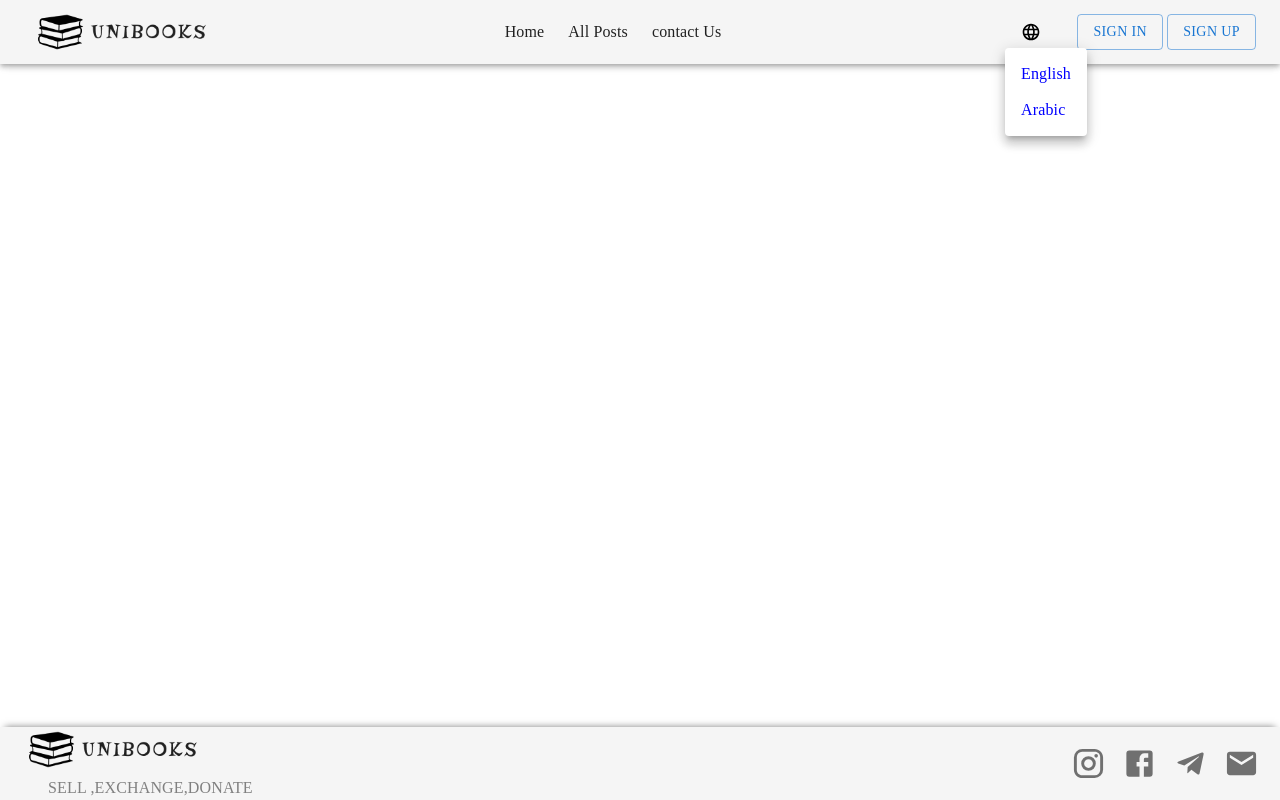
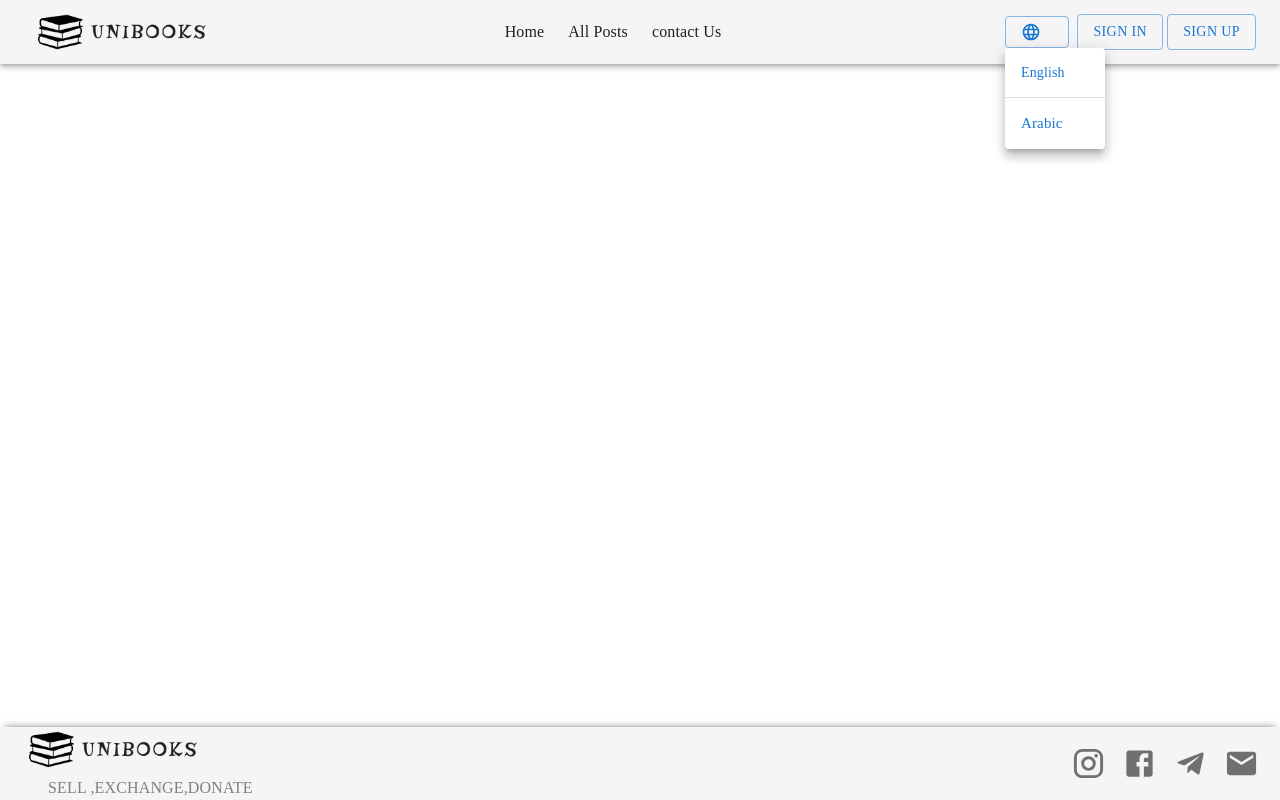
Before and after one commit to taladowiekat/unibooks, a React (Create React App) app in the folder frontend/: page / in a window 1280 px wide. Both pictures are taken after a click on the button 1037 px from the left and 31 px from the top of the page. Built offline with nearby package versions, Linux system fonts and the light colour scheme; a web font is replaced by a local one.

Commit message:
change color to primary and variant to outlined add Divider betwen MenuItem

```diff
--- a/frontend/src/components/i18next/changeLangugeButton.js
+++ b/frontend/src/components/i18next/changeLangugeButton.js
@@ -1,5 +1,5 @@
 import React, { useState } from 'react';
-import { Button, Menu, MenuItem ,Box} from '@mui/material';
+import { Button, Menu, MenuItem,Divider } from '@mui/material';
 import LanguageIcon from '@mui/icons-material/Language';
 import { useTranslation } from 'react-i18next';
 
@@ -29,25 +29,28 @@ const ChangeLanguageButton = () => {
   return (
     <>
       <Button
+        variant="outlined"
+        startIcon={<LanguageIcon sx={{ color: "primary"}}/>}
+        onClick={handleClick}
 
-        startIcon={<LanguageIcon sx={{ color: "black" }}/>}
-        onClick={handleClick}
       />
       <Menu
         anchorEl={anchorEl}
         open={Boolean(anchorEl)}
         onClose={handleClose}
+
       >
         <MenuItem
-          sx={{ color: "blue" }}
+          sx={{ color: 'primary.main',fontSize:"14px", minWidth: "100px", padding: "6px 16px"}}
           className={Languages[0].code === i18n.language ? "selected" : ""}
           onClick={() => handleLanguageChange(Languages[0].code)}
         >
    {t("English")}
 
         </MenuItem>
+        <Divider orientation="horizontal" flexItem />
         <MenuItem
-          sx={{ color: "blue" }}
+          sx={{ color: 'primary.main',fontSize:"15px", minWidth: "100px", padding: "6px 16px" }}
           className={Languages[1].code === i18n.language ? "selected" : ""}
           onClick={() => handleLanguageChange(Languages[1].code)}
         >
```
